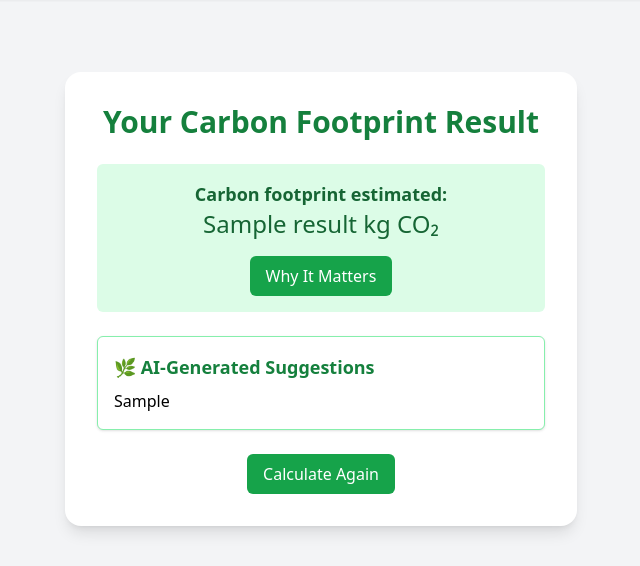
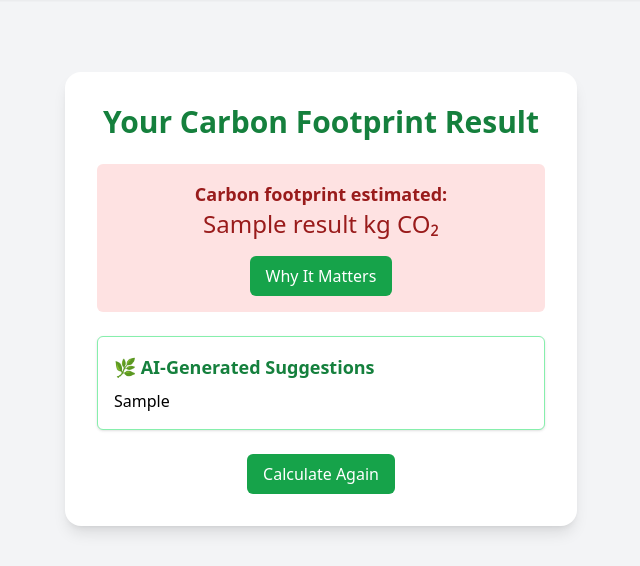
Before and after one commit to klaudiaplevneshii/sustainablelifeadvisor, a Django app: template landing/templates/result.html in a window 1280 px wide. Shown: the part 56-622 px from the top of the page, without its empty margins (319-959 px from the left). Run offline with Django 3.2, Linux system fonts and the light colour scheme; the template is opened without the code that fills it: most values are stand-ins (such as "Sample title", 1, 10 or a date in 2020); some libraries are stand-ins or nearby versions.

Commit message:
Adding Color to Result Number

```diff
--- a/landing/templates/result.html
+++ b/landing/templates/result.html
@@ -6,7 +6,23 @@
 <div class="bg-white p-8 rounded-2xl shadow-lg w-full max-w-lg mx-auto mt-8">
     <h1 class="text-3xl font-bold text-center text-green-700 mb-6">Your Carbon Footprint Result</h1>
 
-    <div class="mt-6 p-4 bg-green-100 text-green-800 rounded-md text-center transition transform ease-in-out duration-300 hover:scale-105 hover:shadow-xl hover:-translate-y-1">
+
+    {% if result < 3 %}
+
+        <div class="mt-6 p-4 bg-green-100 text-green-800 rounded-md text-center transition transform ease-in-out duration-300 hover:scale-105 hover:shadow-xl hover:-translate-y-1">
+    {% elif result >= 3 and result < 10 %}
+
+        <div class="mt-6 p-4 bg-blue-100 text-blue-800 rounded-md text-center transition transform ease-in-out duration-300 hover:scale-105 hover:shadow-xl hover:-translate-y-1">
+    {% elif result >= 10 and result < 20 %}
+
+        <div class="mt-6 p-4 bg-yellow-100 text-yellow-800 rounded-md text-center transition transform ease-in-out duration-300 hover:scale-105 hover:shadow-xl hover:-translate-y-1">
+    {% elif result >= 20 and result < 35 %}
+
+        <div class="mt-6 p-4 bg-orange-100 text-orange-800 rounded-md text-center transition transform ease-in-out duration-300 hover:scale-105 hover:shadow-xl hover:-translate-y-1">
+    {% else %}
+
+        <div class="mt-6 p-4 bg-red-100 text-red-800 rounded-md text-center transition transform ease-in-out duration-300 hover:scale-105 hover:shadow-xl hover:-translate-y-1">
+    {% endif %}
         <h2 class="text-lg font-semibold">Carbon footprint estimated:</h2>
         <p class="text-2xl">{{ result }} kg CO₂</p>
         <div class="mt-4 text-center">
@@ -16,7 +32,6 @@
             </button>
         </div>
     </div>
-
 
     {% if ai_suggestion_html %}
         <div class="mt-6 p-4 bg-white border border-green-300 rounded-md shadow prose prose-green transition transform ease-in-out duration-300 hover:scale-105 hover:shadow-xl hover:-translate-y-1">
```
